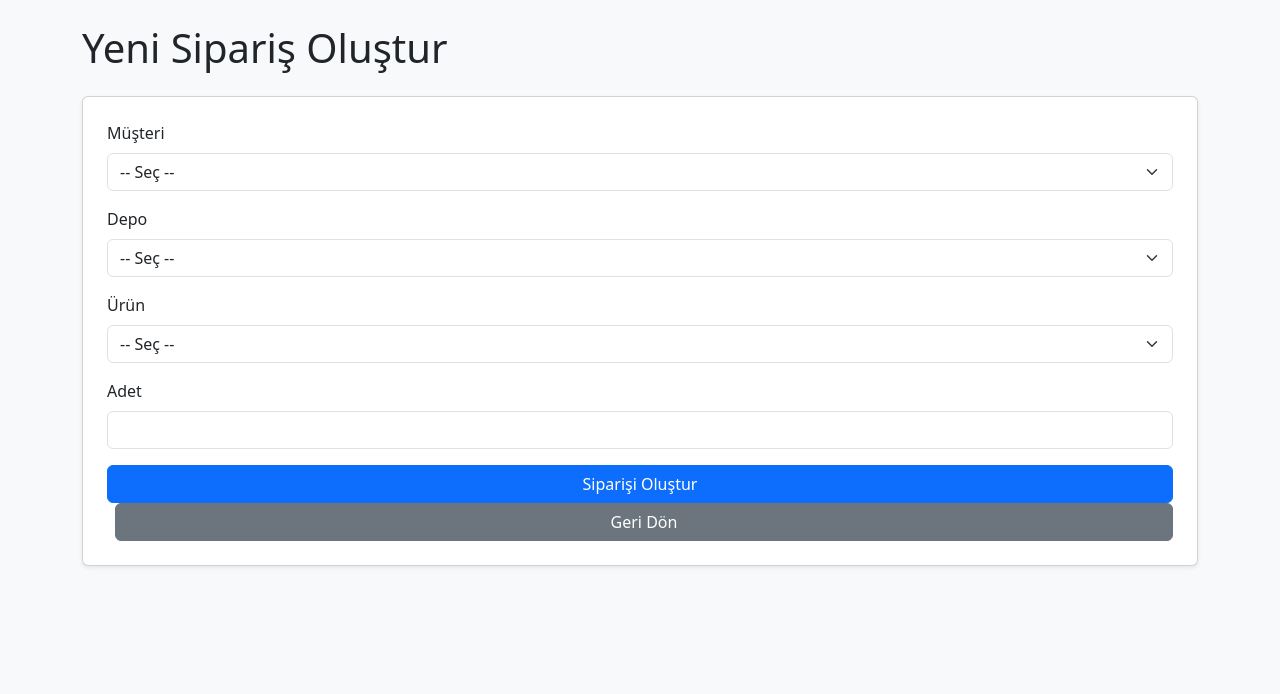
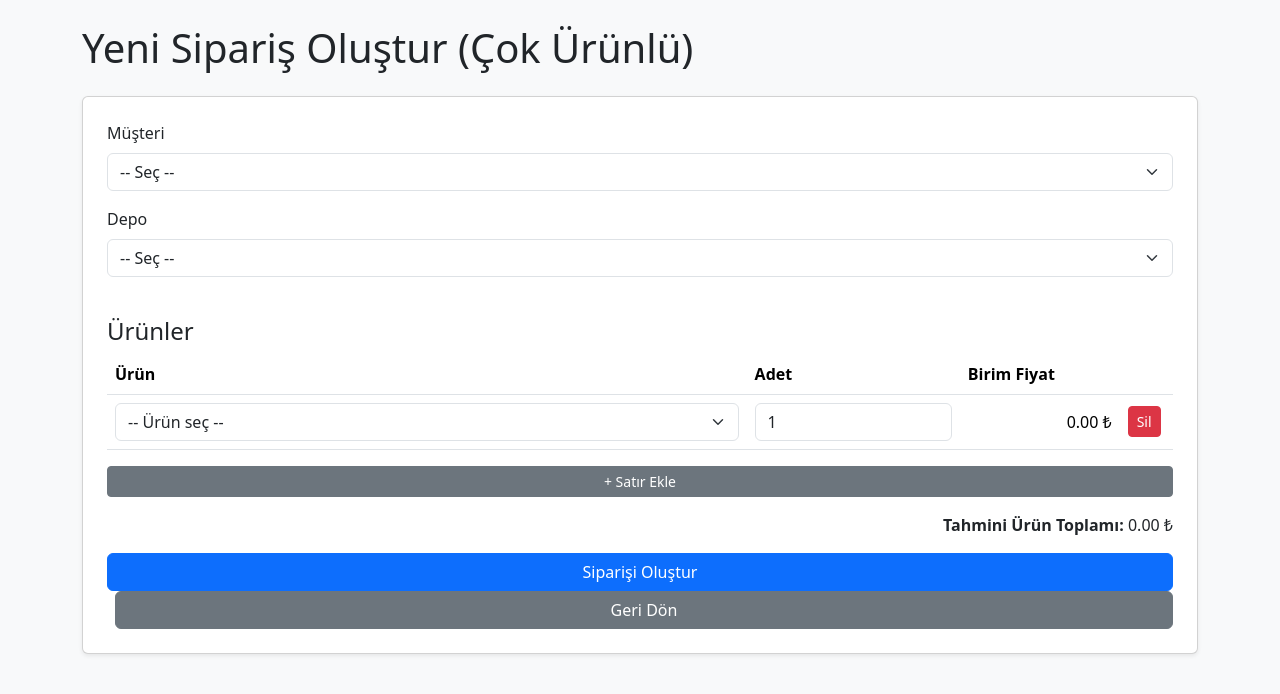
Before and after one commit to MeteBolat/siparis_stok_yonetim_sistemi, a PHP site: page /order_create.php in a window 1280 px wide. Shown: the top 694 px of the page. Run offline with PHP 8.4, Linux system fonts and the light colour scheme; data comes from the database, SQL or seed files in the repository.

Commit message:
Siparişlerde çoklu ürün seçme özelliği eklendi

```diff
--- a/app/public/order_create.php
+++ b/app/public/order_create.php
@@ -1,12 +1,11 @@
 <?php
-// order_create.php
 
-require_once __DIR__ . '/../src/db.php'; // kendi yoluna göre gerekirse düzelt
+require_once __DIR__ . '/../src/db.php';
 
 $successMessage = '';
 $errorMessage   = '';
 
-// 1) Dropdownlar için listeler
+// Dropdownlar için listeler
 try {
     $customersStmt = $pdo->query("SELECT id, name, city FROM customers ORDER BY name ASC");
     $customers = $customersStmt->fetchAll(PDO::FETCH_ASSOC);
@@ -20,25 +19,40 @@ try {
     die("Liste verileri alınırken hata oluştu: " . $e->getMessage());
 }
 
-// 2) Form POST edildi mi?
+// Form POST edildi mi?
 if ($_SERVER['REQUEST_METHOD'] === 'POST') {
     $customerId  = isset($_POST['customer_id']) ? (int) $_POST['customer_id'] : 0;
     $warehouseId = isset($_POST['warehouse_id']) ? (int) $_POST['warehouse_id'] : 0;
-    $productId   = isset($_POST['product_id']) ? (int) $_POST['product_id'] : 0;
-    $quantity    = isset($_POST['quantity']) ? (int) $_POST['quantity'] : 0;
+    $itemsInput  = $_POST['items'] ?? [];
 
-    if ($customerId <= 0 || $warehouseId <= 0 || $productId <= 0 || $quantity <= 0) {
-        $errorMessage = "Lütfen müşteri, depo, ürün seçin ve pozitif bir adet girin.";
+    // Ürün satırlarını temizle
+    $cleanItems = [];
+    if (is_array($itemsInput)) {
+        foreach ($itemsInput as $row) {
+            $pid = isset($row['product_id']) ? (int)$row['product_id'] : 0;
+            $qty = isset($row['quantity']) ? (int)$row['quantity'] : 0;
+            if ($pid > 0 && $qty > 0) {
+                $cleanItems[] = [
+                    'product_id' => $pid,
+                    'quantity'   => $qty,
+                ];
+            }
+        }
+    }
+
+    if ($customerId <= 0 || $warehouseId <= 0) {
+        $errorMessage = "Lütfen müşteri ve depo seçin.";
+    } elseif (count($cleanItems) === 0) {
+        $errorMessage = "En az bir ürün satırı ekleyin ve adetleri 1 veya üzeri girin.";
     } else {
         try {
             $pdo->beginTransaction();
 
-            // 2.1) Müşteri ve depo bilgilerini çek (şehir için)
+            // Müşteri ve depo (şehirler)
             $customerSql = "SELECT id, city FROM customers WHERE id = :id";
             $stmtCust = $pdo->prepare($customerSql);
             $stmtCust->execute([':id' => $customerId]);
             $customer = $stmtCust->fetch(PDO::FETCH_ASSOC);
-
             if (!$customer) {
                 throw new Exception("Müşteri bulunamadı.");
             }
@@ -47,46 +61,61 @@ if ($_SERVER['REQUEST_METHOD'] === 'POST') {
             $stmtWh = $pdo->prepare($warehouseSql);
             $stmtWh->execute([':id' => $warehouseId]);
             $warehouse = $stmtWh->fetch(PDO::FETCH_ASSOC);
-
             if (!$warehouse) {
                 throw new Exception("Depo bulunamadı.");
             }
 
-            // 2.2) Ürün bilgisi
-            $productSql = "SELECT id, name, price FROM products WHERE id = :id";
+            // Ürün bilgilerini topluca çek
+            $productIds   = array_column($cleanItems, 'product_id');
+            $placeholders = implode(',', array_fill(0, count($productIds), '?'));
+
+            $productSql = "SELECT id, name, price FROM products WHERE id IN ($placeholders)";
             $stmtProd = $pdo->prepare($productSql);
-            $stmtProd->execute([':id' => $productId]);
-            $product = $stmtProd->fetch(PDO::FETCH_ASSOC);
+            $stmtProd->execute($productIds);
+            $productRows = $stmtProd->fetchAll(PDO::FETCH_ASSOC);
 
-            if (!$product) {
-                throw new Exception("Ürün bulunamadı.");
+            if (count($productRows) !== count(array_unique($productIds))) {
+                throw new Exception("Bazı ürünler bulunamadı.");
             }
 
-            // 2.3) Inventory kaydı (ilgili depo + ilgili ürün) - FOR UPDATE ile kilitle
-            $invSql = "
-                SELECT id, quantity_on_hand, reserved_quantity
-                FROM inventory
-                WHERE warehouse_id = :warehouse_id
-                  AND product_id   = :product_id
-                FOR UPDATE
-            ";
-            $stmtInv = $pdo->prepare($invSql);
-            $stmtInv->execute([
-                ':warehouse_id' => $warehouseId,
-                ':product_id'   => $productId,
-            ]);
-            $inventory = $stmtInv->fetch(PDO::FETCH_ASSOC);
-
-            if (!$inventory) {
-                throw new Exception("Bu depoda bu ürüne ait stok kaydı yok.");
+            $productMap = [];
+            foreach ($productRows as $pr) {
+                $productMap[$pr['id']] = $pr;
             }
 
-            $availableQty = (int) $inventory['quantity_on_hand'];
-            if ($availableQty < $quantity) {
-                throw new Exception("Yeterli stok yok. Mevcut stok: {$availableQty}");
+            // Depodaki stok kayıtlarını çek
+            $invSql = "
+                SELECT product_id, quantity_on_hand
+                FROM inventory
+                WHERE warehouse_id = ?
+                  AND product_id IN ($placeholders)
+            ";
+            $params  = array_merge([$warehouseId], $productIds);
+            $stmtInv = $pdo->prepare($invSql);
+            $stmtInv->execute($params);
+            $invRows = $stmtInv->fetchAll(PDO::FETCH_ASSOC);
+
+            $invMap = [];
+            foreach ($invRows as $ir) {
+                $invMap[$ir['product_id']] = (int)$ir['quantity_on_hand'];
             }
 
-            // 2.4) Kargo ücreti (şehir mesafelerinden)
+            // Stok kontrolü (daha rezervasyonda düşüreceğiz)
+            foreach ($cleanItems as $row) {
+                $pid = $row['product_id'];
+                $qty = $row['quantity'];
+
+                if (!isset($invMap[$pid])) {
+                    throw new Exception("Bu depoda ürün için stok kaydı yok. Ürün ID: {$pid}");
+                }
+
+                $available = $invMap[$pid];
+                if ($available < $qty) {
+                    throw new Exception("Yeterli stok yok. Ürün ID: {$pid}, Mevcut: {$available}, İstenen: {$qty}");
+                }
+            }
+
+            // Kargo ücreti
             $fromCity = $warehouse['city'];
             $toCity   = $customer['city'];
 
@@ -103,15 +132,24 @@ if ($_SERVER['REQUEST_METHOD'] === 'POST') {
                 ':to_city'   => $toCity,
             ]);
             $distanceRow = $stmtShip->fetch(PDO::FETCH_ASSOC);
+            $shippingCost = $distanceRow ? (float)$distanceRow['shipping_cost'] : 0.00;
 
-            $shippingCost = $distanceRow ? (float) $distanceRow['shipping_cost'] : 0.00;
+            // Fiyat hesapları
+            $itemsTotal = 0.0;
+            foreach ($cleanItems as &$row) {
+                $pid       = $row['product_id'];
+                $qty       = $row['quantity'];
+                $unitPrice = (float)$productMap[$pid]['price'];
 
-            // 2.5) Fiyatlar
-            $unitPrice   = (float) $product['price'];
-            $itemsTotal  = $unitPrice * $quantity;
+                $row['unit_price']  = $unitPrice;
+                $row['total_price'] = $unitPrice * $qty;
+                $itemsTotal += $row['total_price'];
+            }
+            unset($row);
+
             $totalAmount = $itemsTotal + $shippingCost;
 
-            // 2.6) Orders tablosuna ekle
+            // Orders
             $orderSql = "
                 INSERT INTO orders (customer_id, warehouse_id, status, shipping_cost, total_amount)
                 VALUES (:customer_id, :warehouse_id, :status, :shipping_cost, :total_amount)
@@ -125,29 +163,29 @@ if ($_SERVER['REQUEST_METHOD'] === 'POST') {
                 ':total_amount' => $totalAmount,
             ]);
 
-            $orderId = (int) $pdo->lastInsertId();
+            $orderId = (int)$pdo->lastInsertId();
 
-            // 2.7) Order_items tablosuna kalemi ekle
+            // Order_items (çoklu)
             $itemSql = "
                 INSERT INTO order_items (order_id, product_id, quantity, unit_price, total_price)
                 VALUES (:order_id, :product_id, :quantity, :unit_price, :total_price)
             ";
             $stmtItem = $pdo->prepare($itemSql);
-            $stmtItem->execute([
-                ':order_id'   => $orderId,
-                ':product_id' => $productId,
-                ':quantity'   => $quantity,
-                ':unit_price' => $unitPrice,
-                ':total_price'=> $itemsTotal,
-            ]);
 
-            // 2.8) Inventory güncelle (eldeki stoktan düş)
-
+            foreach ($cleanItems as $row) {
+                $stmtItem->execute([
+                    ':order_id'   => $orderId,
+                    ':product_id' => $row['product_id'],
+                    ':quantity'   => $row['quantity'],
+                    ':unit_price' => $row['unit_price'],
+                    ':total_price'=> $row['total_price'],
+                ]);
+            }
 
             $pdo->commit();
 
-            $successMessage = "Sipariş oluşturuldu. Sipariş ID: {$orderId} | Ürün: "
-                            . htmlspecialchars($product['name'])
+            $successMessage = "Sipariş oluşturuldu. Sipariş ID: {$orderId} | Kalem sayısı: "
+                            . count($cleanItems)
                             . " | Toplam: " . number_format($totalAmount, 2) . " ₺";
         } catch (Exception $e) {
             if ($pdo->inTransaction()) {
@@ -168,7 +206,7 @@ if ($_SERVER['REQUEST_METHOD'] === 'POST') {
 <body class="bg-light">
 
 <div class="container py-4">
-    <h1 class="mb-4">Yeni Sipariş Oluştur</h1>
+    <h1 class="mb-4">Yeni Sipariş Oluştur (Çok Ürünlü)</h1>
 
     <?php if (!empty($successMessage)): ?>
         <div class="alert alert-success">
@@ -207,22 +245,29 @@ if ($_SERVER['REQUEST_METHOD'] === 'POST') {
             </select>
         </div>
 
-        <div class="mb-3">
-            <label for="product_id" class="form-label">Ürün</label>
-            <select name="product_id" id="product_id" class="form-select" required>
-                <option value="">-- Seç --</option>
-                <?php foreach ($products as $p): ?>
-                    <option value="<?= (int)$p['id'] ?>">
-                        <?= htmlspecialchars($p['name']) ?> - <?= htmlspecialchars($p['sku']) ?>
-                        (<?= number_format((float)$p['price'], 2) ?> ₺)
-                    </option>
-                <?php endforeach; ?>
-            </select>
-        </div>
+        <h4 class="mt-4">Ürünler</h4>
 
-        <div class="mb-3">
-            <label for="quantity" class="form-label">Adet</label>
-            <input type="number" name="quantity" id="quantity" class="form-control" min="1" required>
+        <table class="table align-middle" id="items-table">
+            <thead>
+                <tr>
+                    <th style="width:60%;">Ürün</th>
+                    <th style="width:20%;">Adet</th>
+                    <th style="width:15%;">Birim Fiyat</th>
+                    <th style="width:5%;"></th>
+                </tr>
+            </thead>
+            <tbody id="items-body">
+                <!-- JS ile satırlar eklenecek -->
+            </tbody>
+        </table>
+
+        <button type="button" class="btn btn-secondary btn-sm mb-3" id="add-row">
+            + Satır Ekle
+        </button>
+
+        <div class="text-end mb-3">
+            <strong>Tahmini Ürün Toplamı: </strong>
+            <span id="items-total">0.00</span> ₺
         </div>
 
         <button type="submit" class="btn btn-primary">Siparişi Oluştur</button>
@@ -231,5 +276,110 @@ if ($_SERVER['REQUEST_METHOD'] === 'POST') {
 </div>
 
 <script src="https://cdn.jsdelivr.net/npm/bootstrap@5.3.3/dist/js/bootstrap.bundle.min.js"></script>
+<script>
+// PHP'den ürünleri JS'e alalım
+const products = <?= json_encode($products, JSON_UNESCAPED_UNICODE) ?>;
+
+let rowIndex = 0;
+
+function createRow(index) {
+    const tbody = document.getElementById('items-body');
+    const tr = document.createElement('tr');
+
+    // Ürün select
+    const tdProduct = document.createElement('td');
+    const select = document.createElement('select');
+    select.name = `items[${index}][product_id]`;
+    select.className = 'form-select';
+    select.required = true;
+
+    const optEmpty = document.createElement('option');
+    optEmpty.value = '';
+    optEmpty.textContent = '-- Ürün seç --';
+    select.appendChild(optEmpty);
+
+    products.forEach(p => {
+        const opt = document.createElement('option');
+        opt.value = p.id;
+        opt.textContent = `${p.name} - ${p.sku}`;
+        opt.dataset.price = p.price;
+        select.appendChild(opt);
+    });
+
+    tdProduct.appendChild(select);
+
+    // Adet input
+    const tdQty = document.createElement('td');
+    const inputQty = document.createElement('input');
+    inputQty.type = 'number';
+    inputQty.name = `items[${index}][quantity]`;
+    inputQty.min = '1';
+    inputQty.value = '1';
+    inputQty.required = true;
+    inputQty.className = 'form-control';
+    tdQty.appendChild(inputQty);
+
+    // Birim fiyat
+    const tdUnit = document.createElement('td');
+    tdUnit.className = 'text-end unit-price-cell';
+    tdUnit.textContent = '0.00 ₺';
+
+    // Sil butonu
+    const tdActions = document.createElement('td');
+    const btnDel = document.createElement('button');
+    btnDel.type = 'button';
+    btnDel.className = 'btn btn-danger btn-sm';
+    btnDel.textContent = 'Sil';
+    btnDel.onclick = function() {
+        tr.remove();
+        recalcTotals();
+    };
+    tdActions.appendChild(btnDel);
+
+    tr.appendChild(tdProduct);
+    tr.appendChild(tdQty);
+    tr.appendChild(tdUnit);
+    tr.appendChild(tdActions);
+
+    select.addEventListener('change', recalcTotals);
+    inputQty.addEventListener('input', recalcTotals);
+
+    tbody.appendChild(tr);
+    recalcTotals();
+}
+
+function recalcTotals() {
+    const rows = document.querySelectorAll('#items-body tr');
+    let total = 0;
+
+    rows.forEach(row => {
+        const select = row.querySelector('select');
+        const qtyInput = row.querySelector('input[type="number"]');
+        const unitCell = row.querySelector('.unit-price-cell');
+
+        const qty = parseInt(qtyInput.value || '0', 10);
+        let unitPrice = 0;
+
+        if (select.value) {
+            const opt = select.selectedOptions[0];
+            unitPrice = parseFloat(opt.dataset.price || '0');
+        }
+
+        const rowTotal = unitPrice * (isNaN(qty) ? 0 : qty);
+        total += rowTotal;
+
+        unitCell.textContent = unitPrice.toFixed(2) + ' ₺';
+    });
+
+    document.getElementById('items-total').textContent = total.toFixed(2);
+}
+
+document.getElementById('add-row').addEventListener('click', function () {
+    createRow(rowIndex++);
+});
+
+// Sayfa açılınca bir satır olması için
+createRow(rowIndex++);
+</script>
 </body>
 </html>
```
